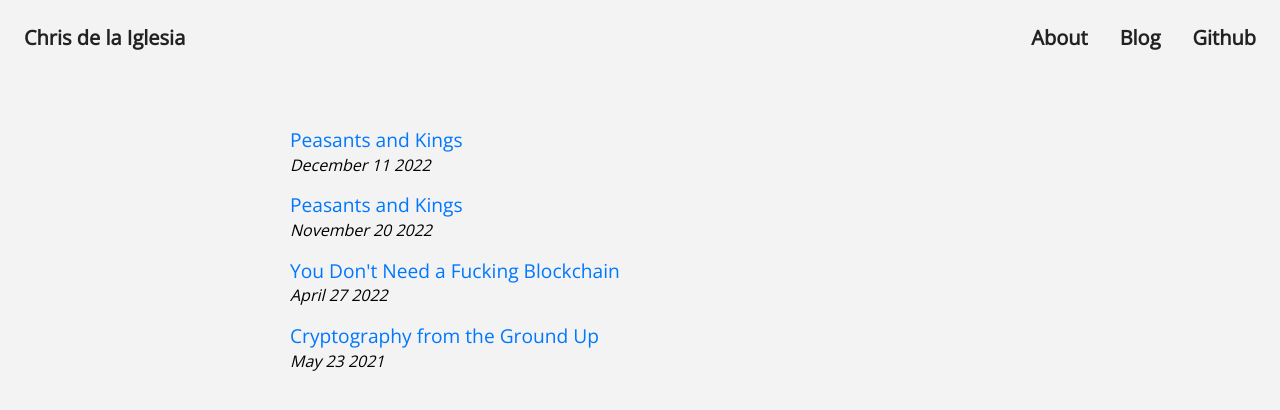
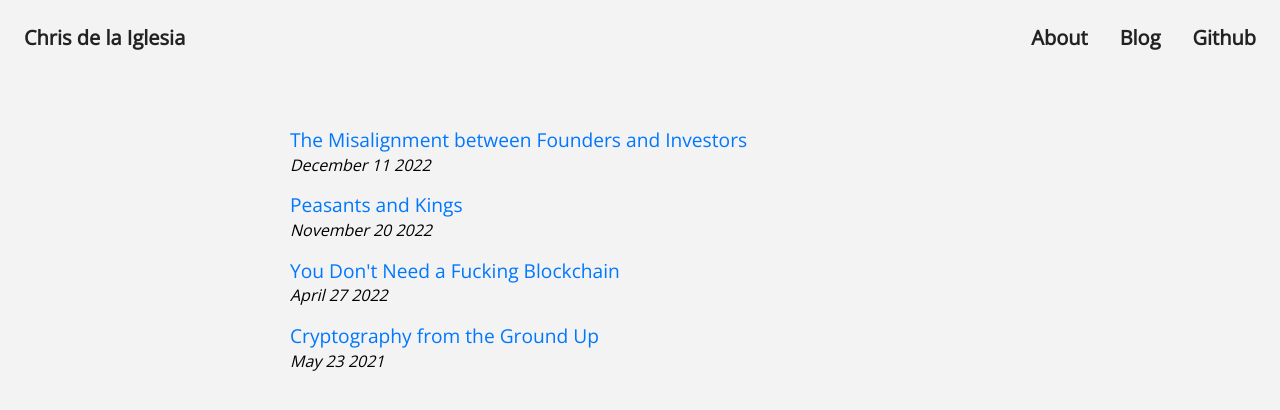
Before and after one commit to cmdli/cmdli.github.io, a plain HTML site: page blog/index.html in a window 1280 px wide. Drawn offline with nearby package versions, Linux system fonts and the light colour scheme.

Commit message:
Fix blog title in list

```diff
--- a/blog/index.html
+++ b/blog/index.html
@@ -22,7 +22,9 @@
                 </div>
             </div>
             <div class="content">
-                <a href="/blog/founders-vs-investors">Peasants and Kings</a>
+                <a href="/blog/founders-vs-investors"
+                    >The Misalignment between Founders and Investors</a
+                >
                 <p class="subtitle">December 11 2022</p>
                 <a href="/blog/peasants-and-kings">Peasants and Kings</a>
                 <p class="subtitle">November 20 2022</p>
```
